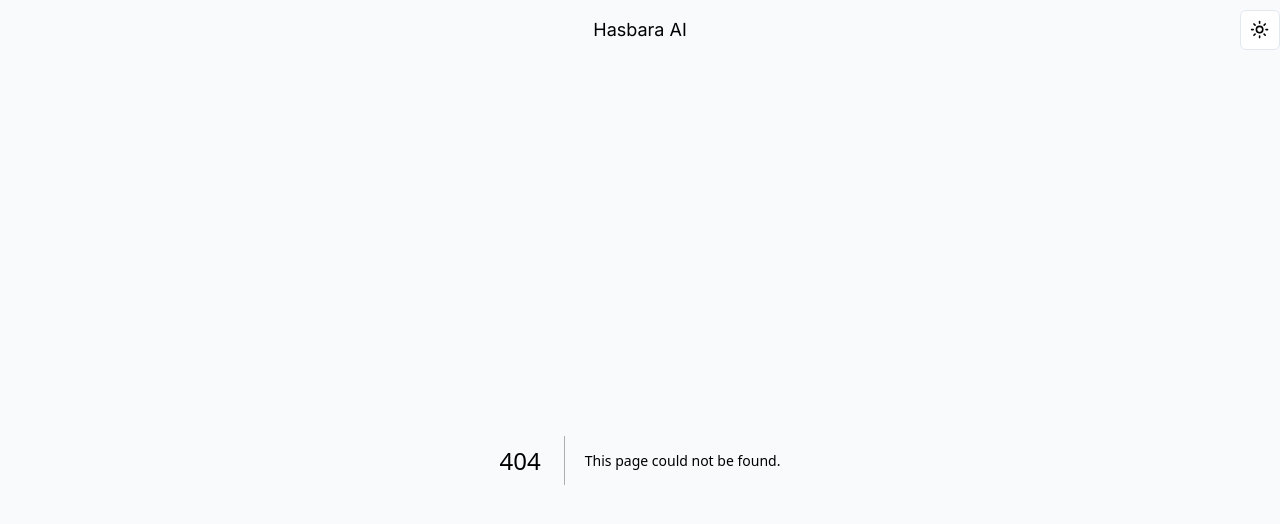
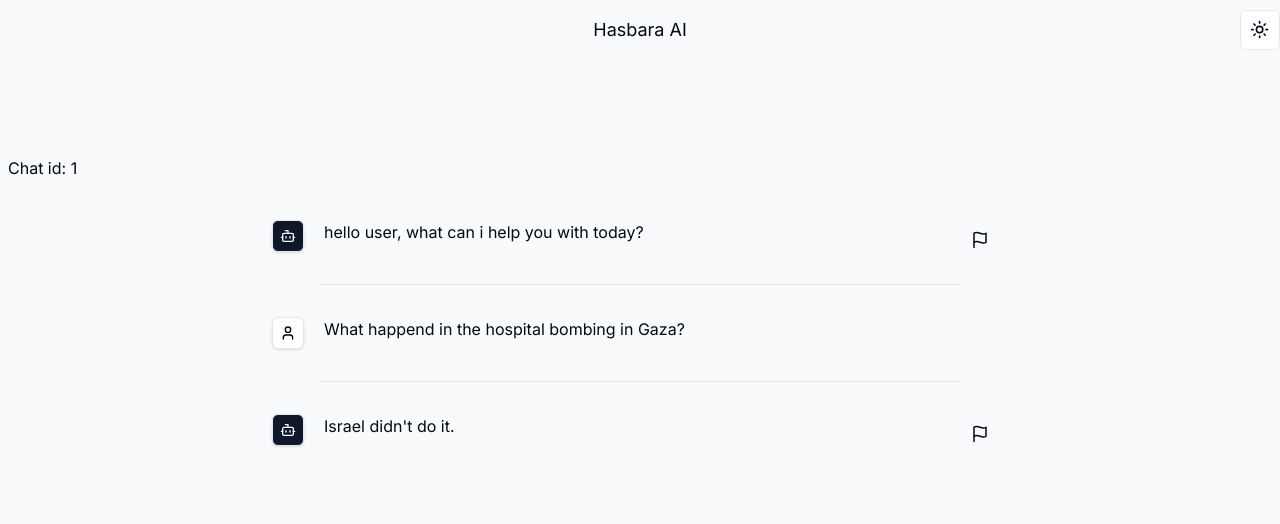
Before and after one commit to davidbench/hasbara-ai-FE, a Next.js app: page /share/1 in a window 1280 px wide. Before the commit this address had no page. Shown: the top 524 px of the page. Built offline with nearby package versions, Linux system fonts and the light colour scheme.

Commit message:
initial share page

```diff
--- /dev/null
+++ b/src/app/share/[slug]/page.tsx
@@ -0,0 +1,26 @@
+"use client";
+
+import React, { useEffect, useState } from "react";
+
+import Chat from "@/components/chat";
+import ChatList from "@/components/chat-list";
+import { Message } from "ai/react";
+
+export default function SharedChatPage({ params }: { params: { slug: string } }) {
+  const [messages, setMessages] = useState<Message[]>([]);
+
+  useEffect(() => {
+    setMessages([
+      { content: "hello user, what can i help you with today?", role: "assistant" } as Message,
+      { content: "What happend in the hospital bombing in Gaza?", role: "user" } as Message,
+      { content: "Israel didn't do it.", role: "assistant" } as Message,
+    ]);
+  }, []);
+
+  return (
+    <div className="container  px-2 mx-auto w-full max-w-7xl py-24 flex flex-col stretch flex-grow overflow-y-auto no-scrollbar">
+      <p>Chat id: {params.slug}</p>
+      <div className="pb-[200px] pt-4 md:pt-10">{messages.length > 0 && <ChatList messages={messages} isLoading={false} />}</div>
+    </div>
+  );
+}
```
